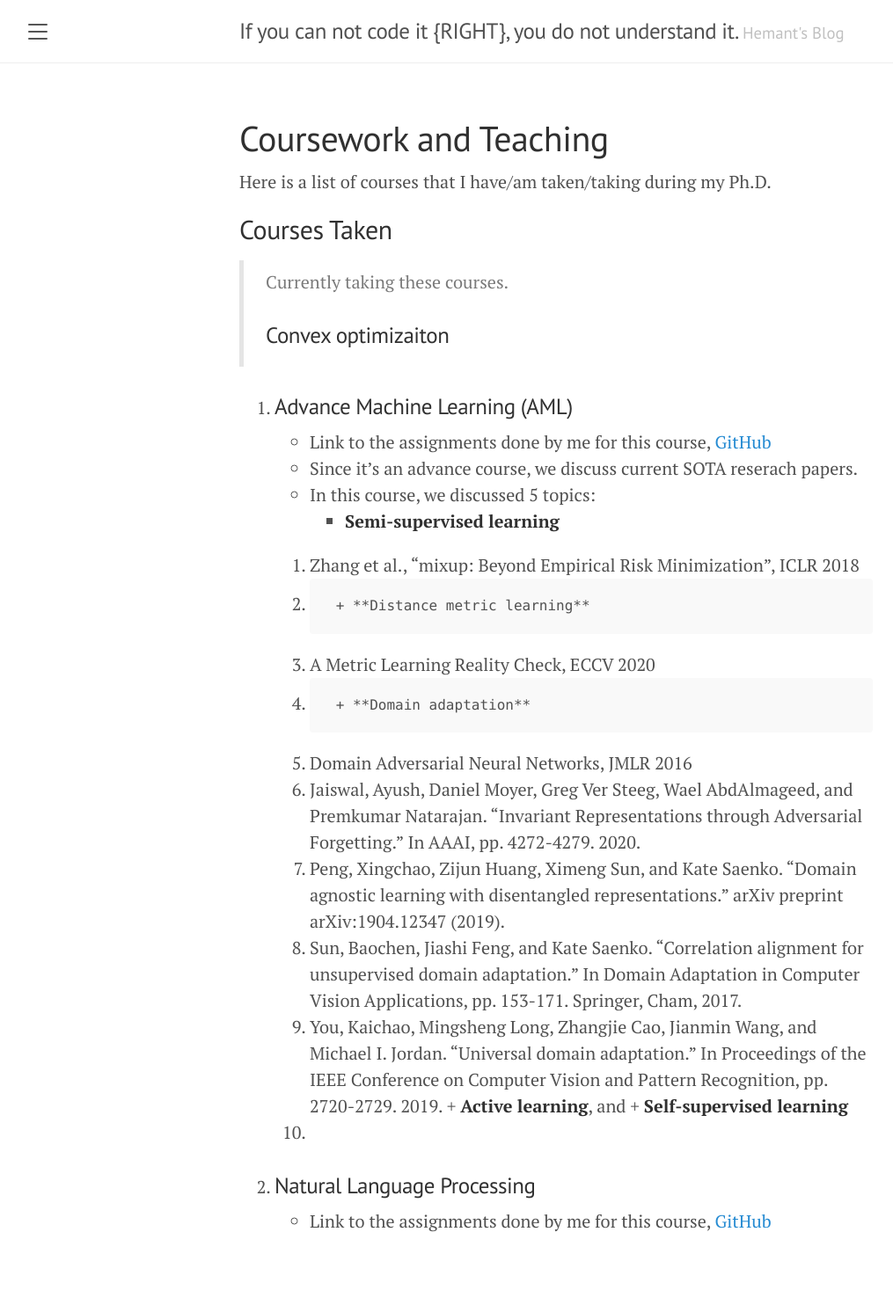
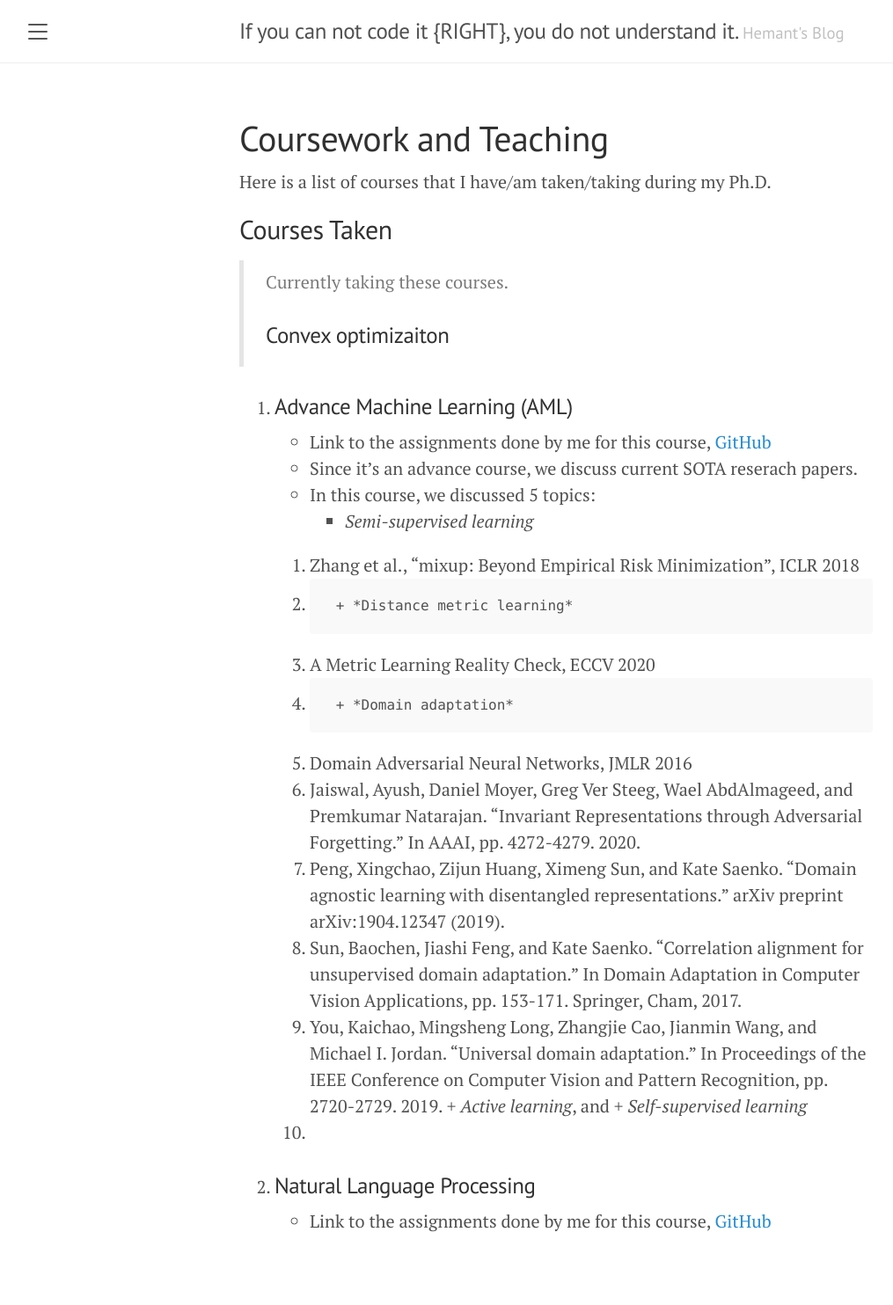
Before and after one commit to raotnameh/raotnameh.github.io, a Jekyll site: the page built from coursework.md, in a window 1280 px wide. Shown: the whole page at 88% size, without its empty margins (8-1023 px from the left). Built offline with Jekyll 4.4.1, drawn with Linux system fonts in a browser that asks for light colours.

Commit message:
It's just my website

```diff
--- a/coursework.md
+++ b/coursework.md
@@ -17,20 +17,20 @@ Here is a list of courses that I have/am taken/taking during my Ph.D.
 + Link to the assignments done by me for this course, [GitHub](https://github.com/raotnameh/AML_Course)
 + Since it's an advance course, we discuss current SOTA reserach papers.
 + In this course, we discussed 5 topics:
-  + **Semi-supervised learning**
+  + *Semi-supervised learning*
     1. Zhang et al., "mixup: Beyond Empirical Risk Minimization", ICLR 2018
     2.
-  + **Distance metric learning**
+  + *Distance metric learning*
     1. A Metric Learning Reality Check, ECCV 2020
     2.
-  + **Domain adaptation**
+  + *Domain adaptation*
     1. Domain Adversarial Neural Networks, JMLR 2016
     2. Jaiswal, Ayush, Daniel Moyer, Greg Ver Steeg, Wael AbdAlmageed, and Premkumar Natarajan. "Invariant Representations through Adversarial Forgetting." In AAAI, pp. 4272-4279. 2020.
     3. Peng, Xingchao, Zijun Huang, Ximeng Sun, and Kate Saenko. "Domain agnostic learning with disentangled representations." arXiv preprint arXiv:1904.12347 (2019).
     4. Sun, Baochen, Jiashi Feng, and Kate Saenko. "Correlation alignment for unsupervised domain adaptation." In Domain Adaptation in Computer Vision Applications, pp. 153-171. Springer, Cham, 2017.
     5. You, Kaichao, Mingsheng Long, Zhangjie Cao, Jianmin Wang, and Michael I. Jordan. "Universal domain adaptation." In Proceedings of the IEEE Conference on Computer Vision and Pattern Recognition, pp. 2720-2729. 2019.
-  + **Active learning**, and
-  + **Self-supervised learning**
+  + *Active learning*, and
+  + *Self-supervised learning*
     1.
 
 2. ### Natural Language Processing
```
